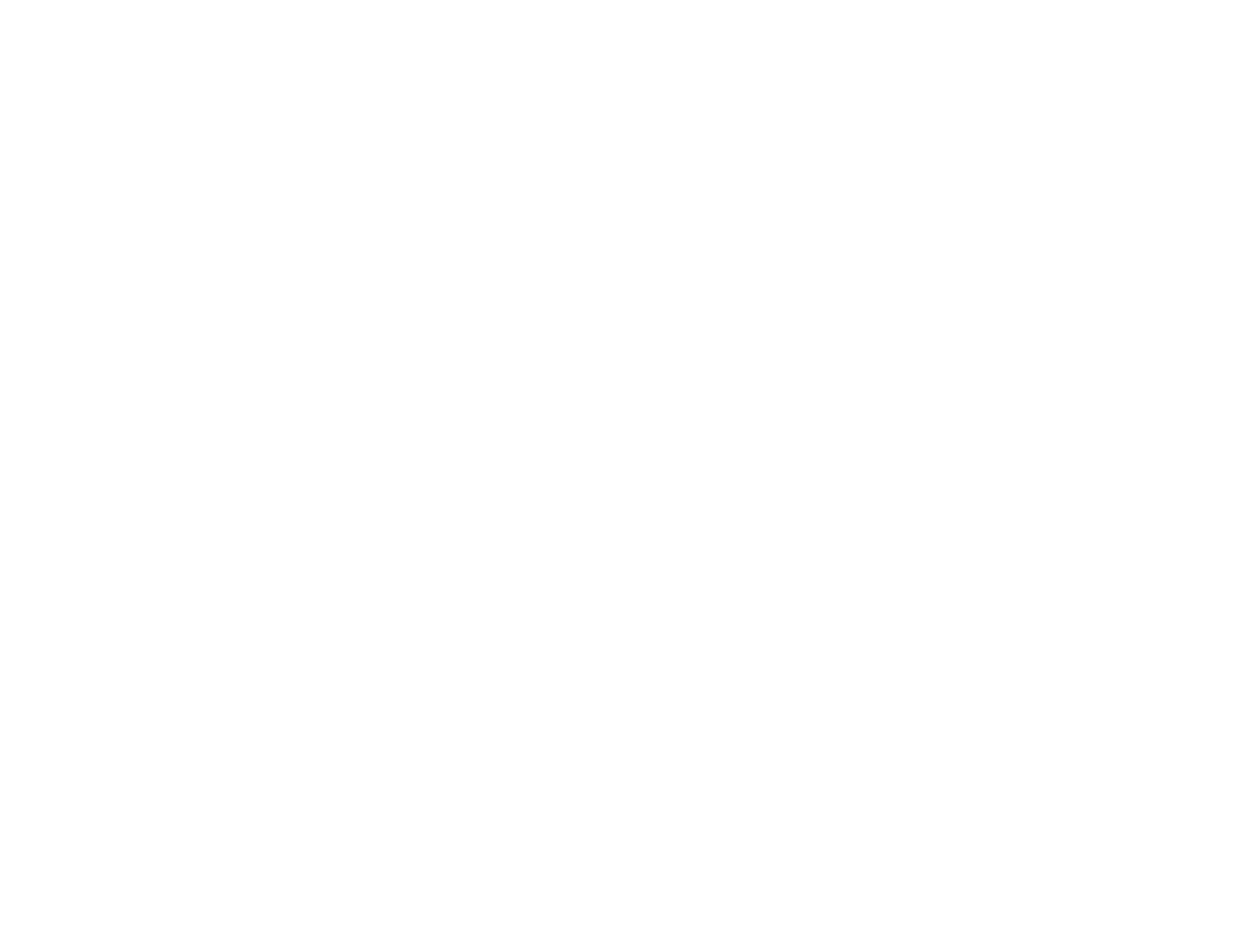
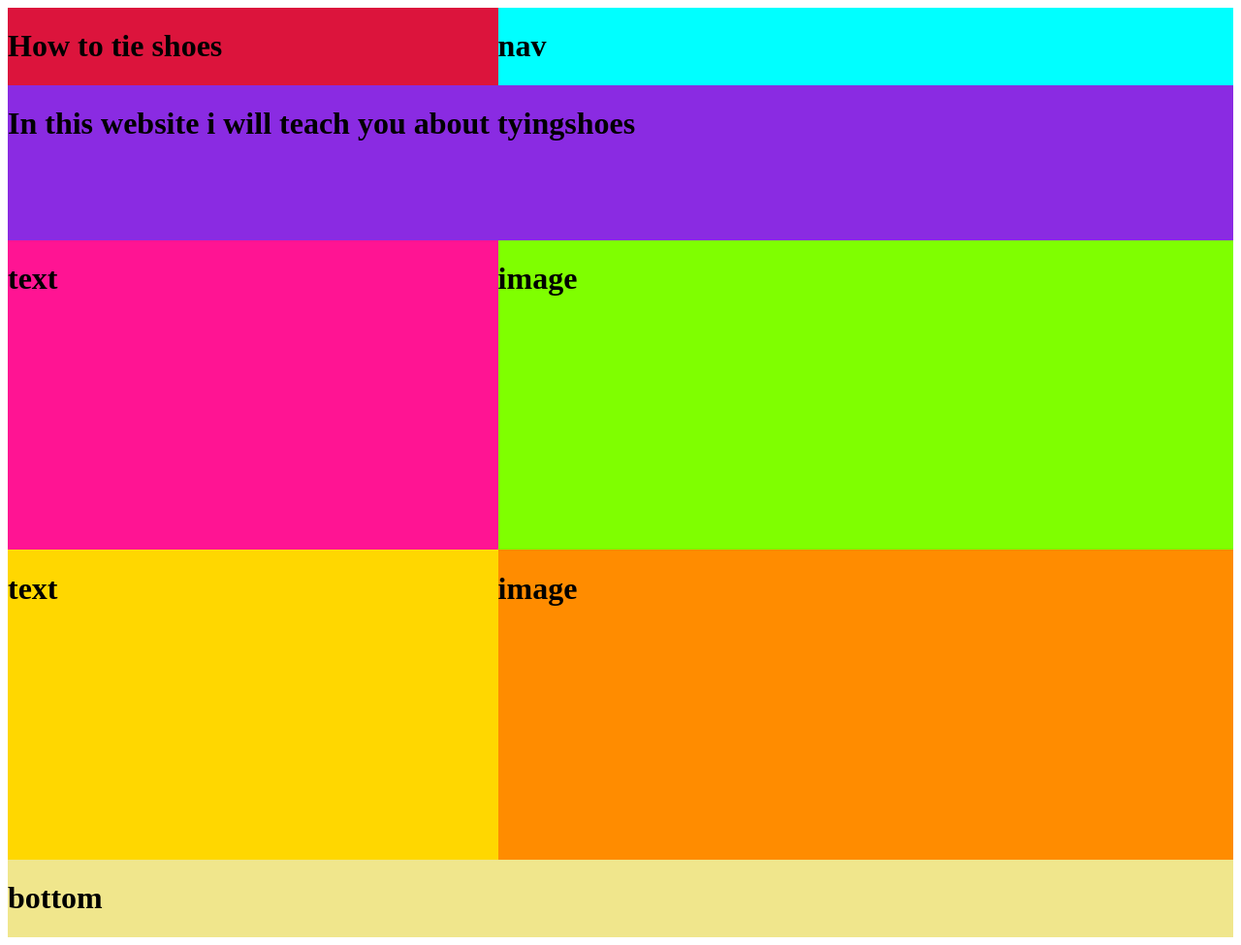
Before and after one commit to Snicell/How-to-website-tie-shoes, a plain HTML site: page index.html in a window 1280 px wide. Shown: the whole page at 97% size. Before the commit the page ends 800 px from the top, so only its background shows below. Drawn offline with Linux system fonts and the light colour scheme.

Commit message:
added boxes and part of a nav bar

```diff
--- a/index.html
+++ b/index.html
@@ -7,18 +7,31 @@
     <title>tyingshoes</title>
 </head>
 <body>
-
-
-
-
-
-
-
-
-
-
-
-
-
+    <div class="container">
+          <div class="logo">
+            <h1>How to tie shoes</h1>
+          </div>
+          <div class="navigation">
+            <h1>nav</h1>
+          </div>
+          <div class="info">
+            <h1>In this website i will teach you about tyingshoes</h1>
+          </div>
+          <div class="topimage">
+            <h1>image</h1>
+          </div>
+          <div class="lowimage">
+            <h1>image</h1>
+          </div>
+          <div class="topleft">
+            <h1>text</h1>
+          </div>
+          <div class="lowleft">
+            <h1>text</h1>
+          </div>
+          <div class="bottom">
+            <h1>bottom</h1>
+          </div>
+        </div>
 </body>
 </html>
--- a/style.css
+++ b/style.css
@@ -1,10 +1,84 @@
 .container {
     display: grid;
-    grid-template-columns: 1fr 3fr;
-    grid-template-rows: 2fr 3fr 4fr 4fr 1fr;
+    grid-template-columns: 2fr 3fr;
+    grid-template-rows: 1fr 2fr 4fr 4fr 1fr;
 }
 
 .logo {
     grid-column: 1/2;
     grid-row: 1/2;
+    background-color: crimson;
 }
+
+.navigation {
+    grid-column: 2/3;
+    grid-row: 1/2;
+    background-color: aqua;
+}
+
+.info {
+    grid-column: 1/3;
+    grid-row: 2/3;
+    background-color: blueviolet;
+}
+
+.topimage {
+    grid-column: 2/3;
+    grid-row: 3/4;
+    background-color: chartreuse;
+}
+
+.lowimage {
+    grid-column: 2/3;
+    grid-row: 4/5;
+    background-color: darkorange;
+}
+
+.topleft {
+    grid-column: 1/2;
+    grid-row: 3/4;
+    background-color: deeppink;
+}
+
+.lowleft {
+    grid-column: 1/2;
+    grid-row: 4/5;
+    background-color: gold;
+}
+
+.bottom {
+    grid-column: 1/3;
+    grid-row:5/6;
+    background-color: khaki;
+}
+
+ul {
+    list-style-type: none;
+    margin: 0;
+    padding: 0;
+    overflow: hidden;
+    background-color: #7d7d7d;
+}
+
+/* navigation bar */
+
+
+li {
+    float: left;
+}
+
+li a {
+      display: block;
+      color: rgb(255, 255, 255);
+      text-align: center;
+      padding: 14px 16px;
+      text-decoration: none;
+}
+
+li a:hover:not(.active) {
+background-color: #212121;
+}
+
+.active {
+background-color: #bbbbbb;
+}
```
